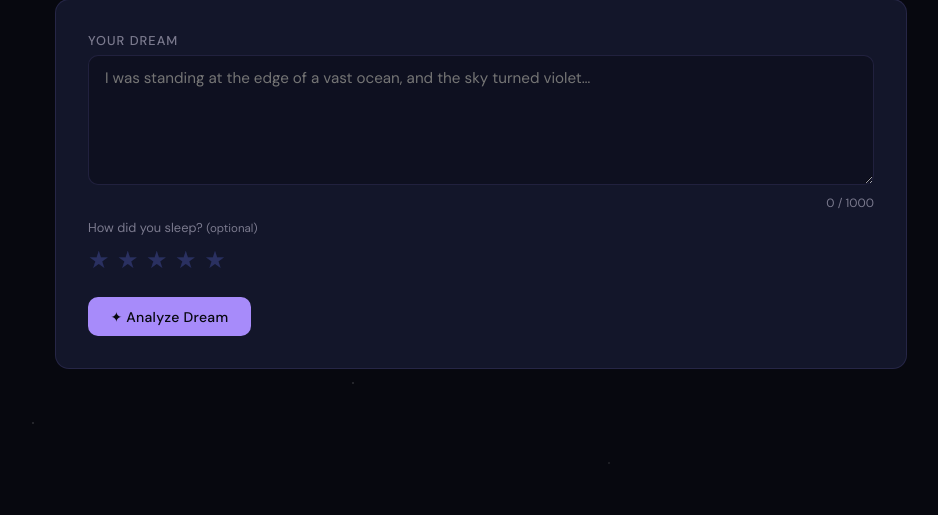
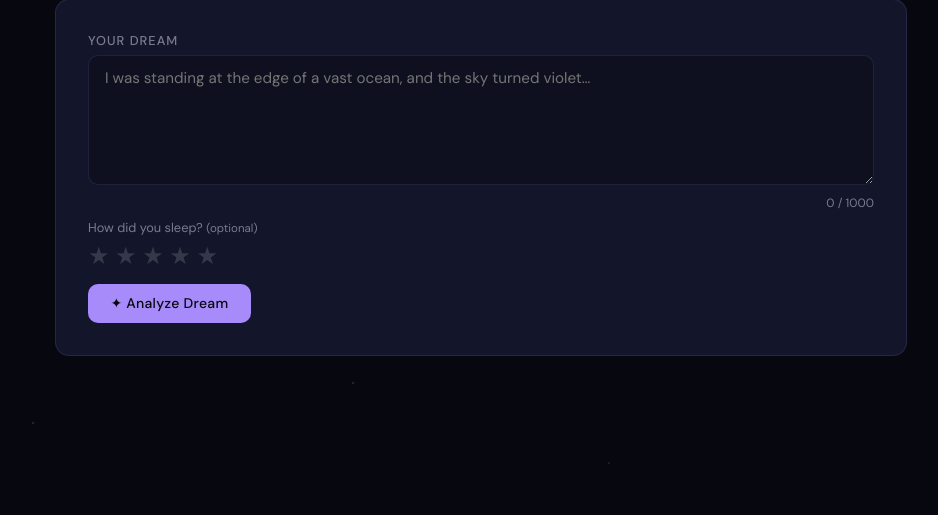
Before and after one commit to daksh0103-prog/Dream-Analyzer-using-Machine-Learning, a Flask app: page / in a window 1280 px wide. Shown: the part 217-732 px from the top of the page, without its empty margins (159-1097 px from the left). Run offline with Flask 3, Linux system fonts and the light colour scheme; the visitor is signed in with stand-in values (Sample User, id 1); some libraries are stand-ins or nearby versions.

Commit message:
Refactor star rating input to use buttons

```diff
--- a/templates/index.html
+++ b/templates/index.html
@@ -90,17 +90,18 @@
   }
   .star-rating { display: flex; gap: 0.35rem; margin-bottom: 1rem; }
   .star-rating input[type="radio"] { display: none; }
-  .star-rating label {
+  .star-btn {
     font-size: 1.5rem;
     cursor: pointer;
-    color: var(--surface);
-    filter: brightness(3);
+    color: rgba(255,255,255,0.15);
     transition: transform 0.15s, color 0.15s;
+    background: none;
+    border: none;
+    padding: 0;
+    line-height: 1;
   }
-  .star-rating input:checked ~ label,
-  .star-rating label:hover,
-  .star-rating label:hover ~ label { color: var(--gold); }
-  .star-rating label:hover { transform: scale(1.2); }
+  .star-btn.active  { color: var(--gold); }
+  .star-btn:hover   { transform: scale(1.2); }
 
   /* Symbol tags */
   .symbol-tags { display: flex; flex-wrap: wrap; gap: 0.4rem; margin-top: 0.5rem; }
@@ -143,16 +144,12 @@
     <div style="margin-bottom:1rem;">
       <span class="sleep-label">How did you sleep? <span style="color:var(--muted); font-size:0.72rem;">(optional)</span></span>
       <div class="star-rating" id="starRating">
-        <input type="radio" name="sleep_quality" id="s5" value="5">
-        <input type="radio" name="sleep_quality" id="s4" value="4">
-        <input type="radio" name="sleep_quality" id="s3" value="3">
-        <input type="radio" name="sleep_quality" id="s2" value="2">
-        <input type="radio" name="sleep_quality" id="s1" value="1">
-        <label for="s5">★</label>
-        <label for="s4">★</label>
-        <label for="s3">★</label>
-        <label for="s2">★</label>
-        <label for="s1">★</label>
+        <input type="hidden" name="sleep_quality" id="sleepQualityInput" value="">
+        <button type="button" class="star-btn" data-val="1">★</button>
+        <button type="button" class="star-btn" data-val="2">★</button>
+        <button type="button" class="star-btn" data-val="3">★</button>
+        <button type="button" class="star-btn" data-val="4">★</button>
+        <button type="button" class="star-btn" data-val="5">★</button>
       </div>
     </div>
 
@@ -233,5 +230,33 @@
   form.addEventListener('submit', () => {
     if (textarea.value.trim()) overlay.classList.add('active');
   });
+
+  // ── Star rating ──────────────────────────────────────────────────────────
+  const starBtns   = document.querySelectorAll('.star-btn');
+  const sleepInput = document.getElementById('sleepQualityInput');
+  let selectedStar = 0;
+
+  function renderStars(highlightUpTo) {
+    starBtns.forEach(btn => {
+      btn.classList.toggle('active', parseInt(btn.dataset.val) <= highlightUpTo);
+    });
+  }
+
+  starBtns.forEach(btn => {
+    btn.addEventListener('mouseenter', () => renderStars(parseInt(btn.dataset.val)));
+    btn.addEventListener('mouseleave', () => renderStars(selectedStar));
+    btn.addEventListener('click', () => {
+      const val = parseInt(btn.dataset.val);
+      // Click same star again = deselect
+      if (val === selectedStar) {
+        selectedStar = 0;
+        sleepInput.value = '';
+      } else {
+        selectedStar = val;
+        sleepInput.value = val;
+      }
+      renderStars(selectedStar);
+    });
+  });
 </script>
 {% endblock %}
```
